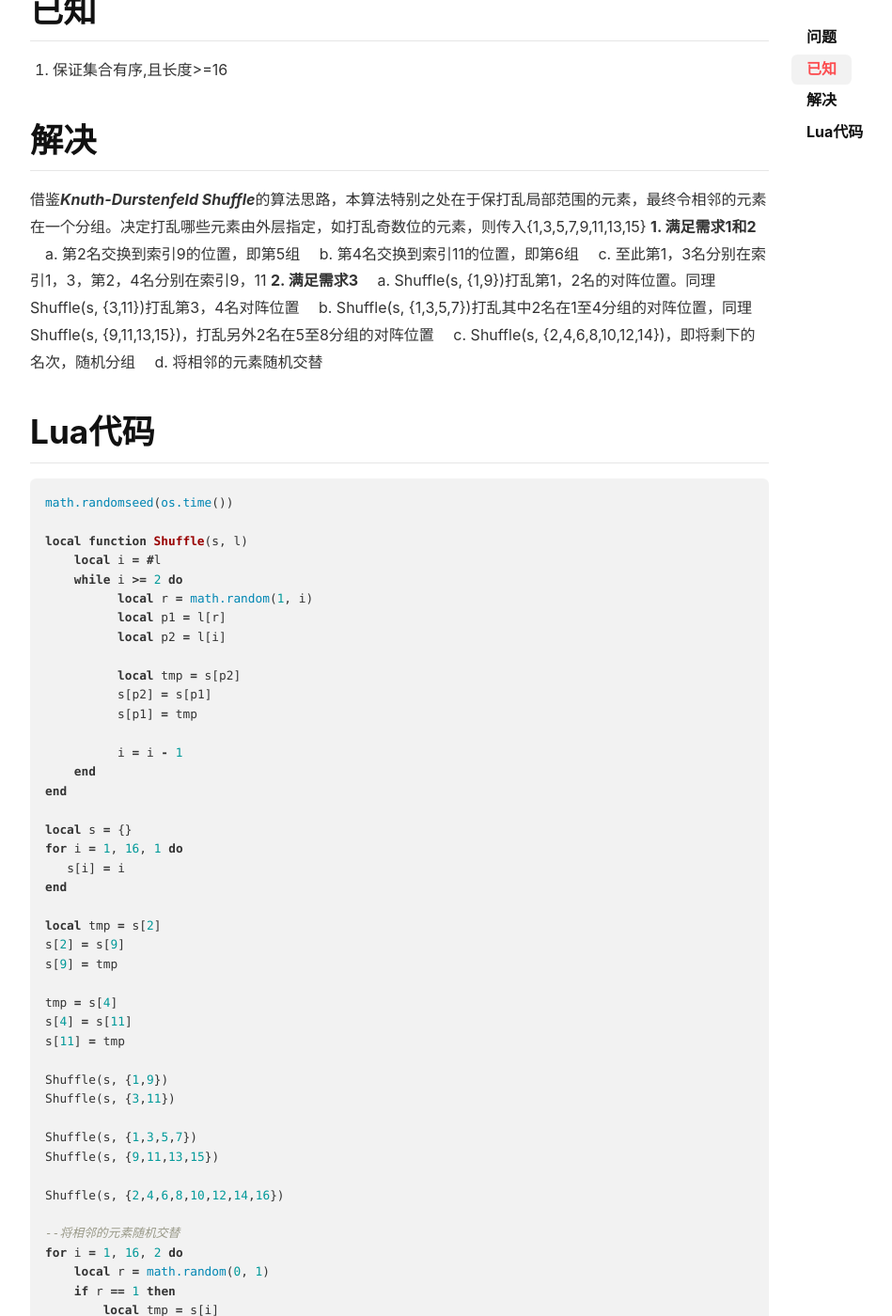
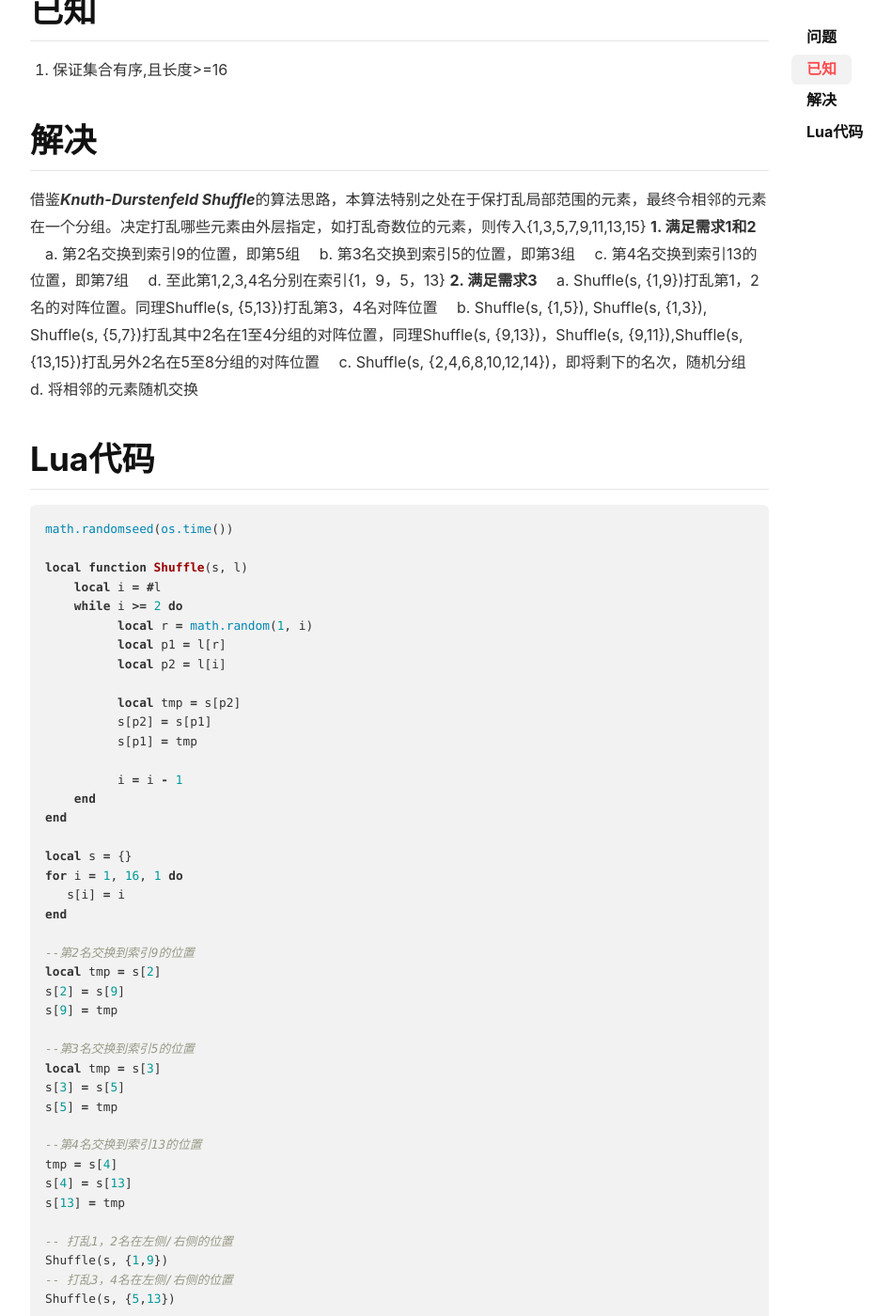
Before and after one commit to lizijie/lizijie.github.io, a Jekyll site: the page built from _posts/2021-06-05-生成赛事对阵图-洗牌.md, in a window 1280 px wide and 1400 px high, scrolled down 955 px. Shown: the whole window at 94% size, without its empty margins (105-1054 px from the left). Built offline with Jekyll 4.4.1, drawn with Linux system fonts in a browser that asks for light colours; nearby versions of some CDN libraries; comment, search, counter and statistics services are not loaded; some of the changed text lies outside the part shown.

Commit message:
Update 2021-06-05-生成赛事对阵图-洗牌.md

````diff
--- a/_posts/2021-06-05-生成赛事对阵图-洗牌.md
+++ b/_posts/2021-06-05-生成赛事对阵图-洗牌.md
@@ -25,13 +25,14 @@ tags: 算法
 借鉴***Knuth-Durstenfeld Shuffle***的算法思路，本算法特别之处在于保打乱局部范围的元素，最终令相邻的元素在一个分组。决定打乱哪些元素由外层指定，如打乱奇数位的元素，则传入{1,3,5,7,9,11,13,15}
 **1. 满足需求1和2**
 &emsp;a. 第2名交换到索引9的位置，即第5组
-&emsp;b. 第4名交换到索引11的位置，即第6组
-&emsp;c. 至此第1，3名分别在索引1，3，第2，4名分别在索引9，11
+&emsp;b. 第3名交换到索引5的位置，即第3组
+&emsp;c. 第4名交换到索引13的位置，即第7组
+&emsp;d. 至此第1,2,3,4名分别在索引{1，9，5，13}
 **2. 满足需求3**
-&emsp;a. Shuffle(s, {1,9})打乱第1，2名的对阵位置。同理Shuffle(s, {3,11})打乱第3，4名对阵位置
-&emsp;b. Shuffle(s, {1,3,5,7})打乱其中2名在1至4分组的对阵位置，同理Shuffle(s, {9,11,13,15})，打乱另外2名在5至8分组的对阵位置
+&emsp;a. Shuffle(s, {1,9})打乱第1，2名的对阵位置。同理Shuffle(s, {5,13})打乱第3，4名对阵位置
+&emsp;b. Shuffle(s, {1,5}),  Shuffle(s, {1,3}),  Shuffle(s, {5,7})打乱其中2名在1至4分组的对阵位置，同理Shuffle(s, {9,13})，Shuffle(s, {9,11}),Shuffle(s, {13,15})打乱另外2名在5至8分组的对阵位置
 &emsp;c. Shuffle(s, {2,4,6,8,10,12,14})，即将剩下的名次，随机分组
-&emsp;d. 将相邻的元素随机交替
+&emsp;d. 将相邻的元素随机交换
 
 # Lua代码
 ```lua
@@ -57,20 +58,37 @@ for i = 1, 16, 1 do
    s[i] = i
 end
 
+--第2名交换到索引9的位置
 local tmp = s[2]
 s[2] = s[9]
 s[9] = tmp
 
+--第3名交换到索引5的位置
+local tmp = s[3]
+s[3] = s[5]
+s[5] = tmp
+
+--第4名交换到索引13的位置
 tmp = s[4]
-s[4] = s[11]
-s[11] = tmp
+s[4] = s[13]
+s[13] = tmp
 
+-- 打乱1，2名在左侧/右侧的位置
 Shuffle(s, {1,9})
-Shuffle(s, {3,11})
+-- 打乱3，4名在左侧/右侧的位置
+Shuffle(s, {5,13})
 
-Shuffle(s, {1,3,5,7})
-Shuffle(s, {9,11,13,15})
+--打乱其中2名在1至4分组的对阵位置
+Shuffle(s, {1,5,})
+Shuffle(s, {1,3,})
+Shuffle(s, {5,7})
 
+--打乱另外2名在5至8分组的对阵位置
+Shuffle(s, {9,13})
+Shuffle(s, {9,11})
+Shuffle(s, {13,15})
+
+--剩下的名次，随机分组
 Shuffle(s, {2,4,6,8,10,12,14,16})
 
 --将相邻的元素随机交替
````
